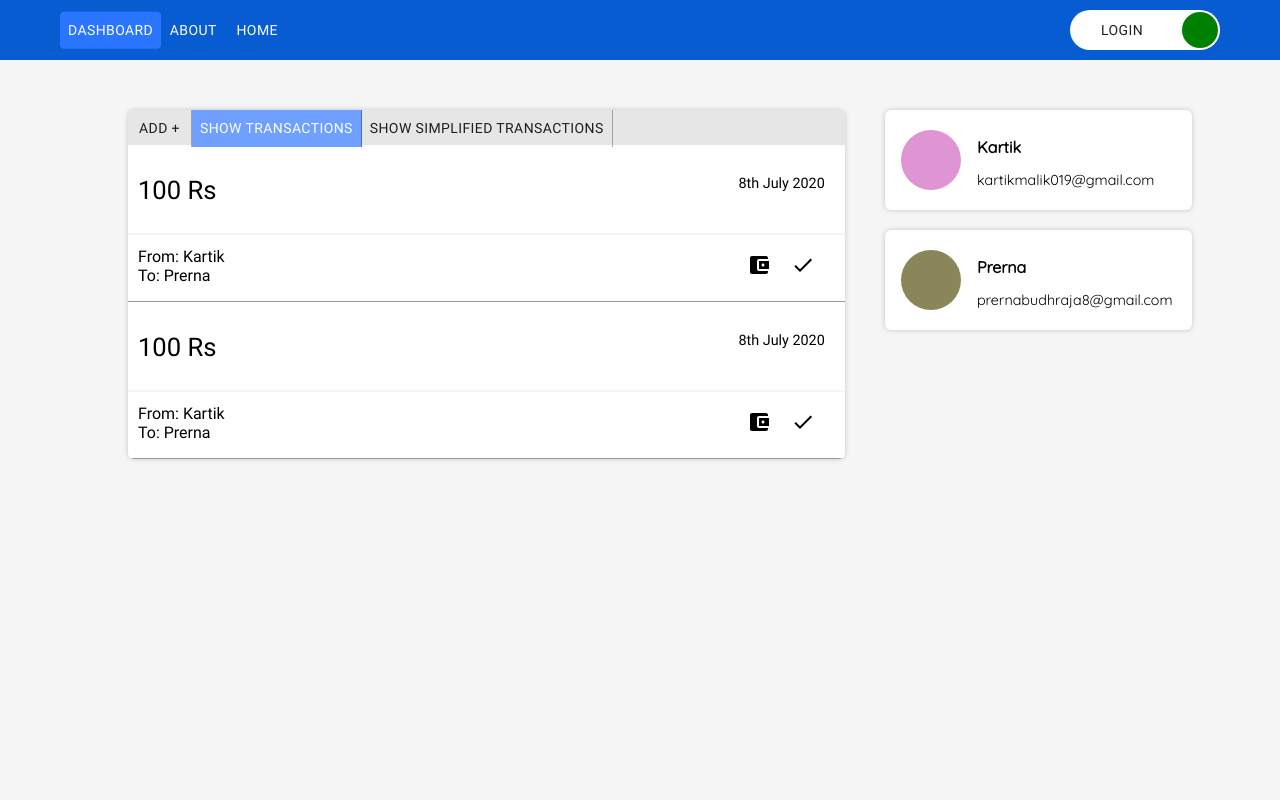
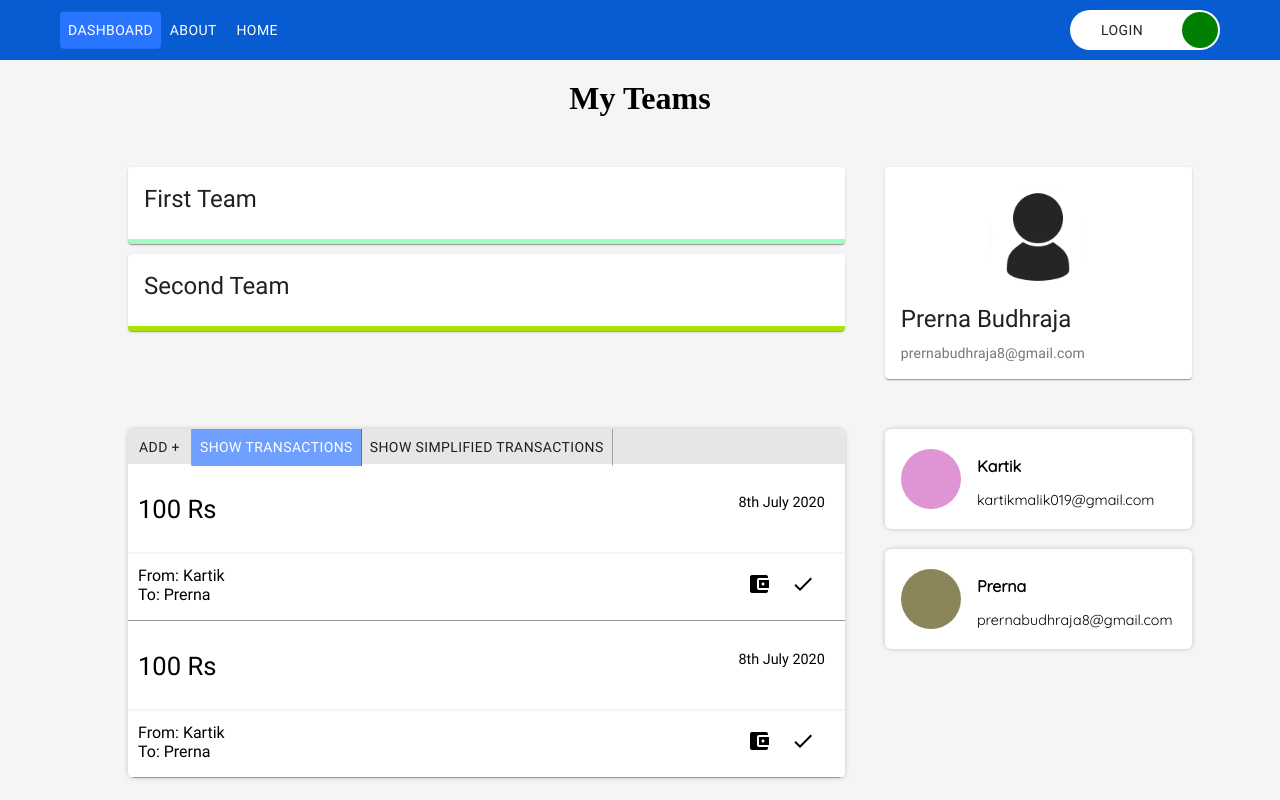
Before and after one commit to malikKartik/cash-flow-app-react, a React (Create React App) app: page /dashboard in a window 1280 px wide. Built offline with nearby package versions, Linux system fonts and the light colour scheme.

Commit message:
my teams

```diff
--- /dev/null
+++ b/src/components/dashboardUtils/myTeams/MyTeams.css
@@ -0,0 +1,9 @@
+.my-teams-container {
+  margin: 0 auto;
+  margin-top: 50px;
+  width: 80%;
+  display: grid;
+  grid-template-columns: 70% 30%;
+  grid-gap: 40px;
+  text-align: left;
+}
--- /dev/null
+++ b/src/components/dashboardUtils/myTeams/MyTeams.js
@@ -0,0 +1,38 @@
+import React from "react";
+import SimpleCard from "../myTeams/myTeamCard/MyTeamCard";
+import MyInformation from "../myTeams/myInformation/MyInformation";
+import "./MyTeams.css";
+
+const teams = [
+  {
+    id: "12355",
+    name: "First Team",
+  },
+  {
+    id: "1235456",
+    name: "Second Team",
+  },
+];
+
+const MyTeams = () => {
+  return (
+    <div>
+      <h1 style={{ marginTop: "20px" }}>My Teams</h1>
+      <div class="my-teams-container">
+        <div>
+          {teams.map((item) => {
+            return <SimpleCard title={item.name} id={item.id}></SimpleCard>;
+          })}
+        </div>
+        <div>
+          <MyInformation
+            name="Prerna Budhraja"
+            email="prernabudhraja8@gmail.com"
+          ></MyInformation>
+        </div>
+      </div>
+    </div>
+  );
+};
+
+export default MyTeams;
--- /dev/null
+++ b/src/components/dashboardUtils/myTeams/myInformation/MyInformation.js
@@ -0,0 +1,47 @@
+import React from "react";
+import { makeStyles } from "@material-ui/core/styles";
+import Card from "@material-ui/core/Card";
+import CardActionArea from "@material-ui/core/CardActionArea";
+import CardContent from "@material-ui/core/CardContent";
+import CardMedia from "@material-ui/core/CardMedia";
+import Typography from "@material-ui/core/Typography";
+import userIcon from "../../../../assets/user.png";
+const useStyles = makeStyles({
+  root: {
+    maxWidth: 345,
+  },
+  media: {
+    height: 140,
+  },
+});
+
+export default function MediaCard(props) {
+  const classes = useStyles();
+
+  return (
+    <Card className={classes.root}>
+      <CardActionArea>
+        <CardMedia
+          className={classes.media}
+          image={userIcon}
+          title="Contemplative Reptile"
+          style={{
+            width: "100px",
+            borderRadius: "50%",
+            margin: "auto auto",
+            height: "100px",
+            marginTop: "20px",
+          }}
+        />
+        <CardContent>
+          <Typography gutterBottom variant="h5" component="h2">
+            {props.name}
+          </Typography>
+          <Typography variant="body2" color="textSecondary" component="p">
+            {props.email}
+          </Typography>
+        </CardContent>
+      </CardActionArea>
+    </Card>
+  );
+}
--- /dev/null
+++ b/src/components/dashboardUtils/myTeams/myTeamCard/MyTeamCard.js
@@ -0,0 +1,47 @@
+import React from "react";
+import { makeStyles } from "@material-ui/core/styles";
+import Card from "@material-ui/core/Card";
+import CardContent from "@material-ui/core/CardContent";
+import Typography from "@material-ui/core/Typography";
+
+const useStyles = makeStyles({
+  root: {
+    minWidth: 275,
+  },
+  bullet: {
+    display: "inline-block",
+    margin: "0 2px",
+    transform: "scale(0.8)",
+  },
+  title: {
+    fontSize: 14,
+  },
+  pos: {
+    marginBottom: 12,
+  },
+});
+
+export default function SimpleCard(props) {
+  const classes = useStyles();
+  return (
+    <Card
+      className={classes.root}
+      style={{
+        marginBottom: "10px",
+        borderBottomColor: `rgba(${Math.floor(
+          Math.random() * 255
+        )},${Math.floor(Math.random() * 255)},${Math.floor(
+          Math.random() * 255
+        )})`,
+        borderBottomWidth: "5px",
+        borderBottomStyle: "solid",
+      }}
+    >
+      <CardContent>
+        <Typography variant="h5" component="h2">
+          {props.title}
+        </Typography>
+      </CardContent>
+    </Card>
+  );
+}
--- a/src/containers/dashboard/Dashboard.js
+++ b/src/containers/dashboard/Dashboard.js
@@ -1,38 +1,53 @@
-import React from 'react'
-import ClearSpace from '../../components/clearSpace/ClearSpace'
-import DashboardNav from '../../components/dashboardNav/DashboardNav'
-import Transaction from '../../components/dashboardUtils/transaction'
-import AddTransaction from '../../components/dashboardUtils/AddTransaction'
-import './Dashboard.css'
-const Dashboard = () =>{
-    const [currentTab,setCurrentTab] = React.useState("transactions")
+import React from "react";
+import ClearSpace from "../../components/clearSpace/ClearSpace";
+import DashboardNav from "../../components/dashboardNav/DashboardNav";
+import Transaction from "../../components/dashboardUtils/transaction";
+import AddTransaction from "../../components/dashboardUtils/AddTransaction";
+import "./Dashboard.css";
+import MyTeams from "../../components/dashboardUtils/myTeams/MyTeams";
+const Dashboard = () => {
+  const [currentTab, setCurrentTab] = React.useState("transactions");
 
-    const renderTransactionsTabContent = () =>{
-        switch(currentTab){
-            case 'transactions':
-                return [0,0].map(item=>{return(<Transaction></Transaction>)})
-            case 'stransactions':
-                return (<h1>Simplified Transaction</h1>)
-            case 'add':
-                return (<AddTransaction></AddTransaction>)
+  const renderTransactionsTabContent = () => {
+    switch (currentTab) {
+      case "transactions":
+        return [0, 0].map((item) => {
+          return <Transaction></Transaction>;
+        });
+      case "stransactions":
+        return <h1>Simplified Transaction</h1>;
+      case "add":
+        return <AddTransaction></AddTransaction>;
       default:
-                return (<p>Something is not right</p>)
+        return <p>Something is not right</p>;
     }
-    }
-    return(
+  };
+  return (
     <div className="dashboard">
       <ClearSpace height="60px"></ClearSpace>
+      <MyTeams></MyTeams>
       <div className="dashboard-container">
         <div className="transactions">
-                    <DashboardNav currentTab={currentTab} setCurrentTab={setCurrentTab}></DashboardNav>
+          <DashboardNav
+            currentTab={currentTab}
+            setCurrentTab={setCurrentTab}
+          ></DashboardNav>
           {/* {currentTab==="transactions"?:null} */}
           {renderTransactionsTabContent()}
         </div>
         <div className="users">
           <div className="user">
             <div className="user-avatar-container">
-                            <div className="user-avatar" style={{
-                                backgroundColor:`rgba(${Math.floor(Math.random()*255)},${Math.floor(Math.random()*255)},${Math.floor(Math.random()*255)})`}}></div>
+              <div
+                className="user-avatar"
+                style={{
+                  backgroundColor: `rgba(${Math.floor(
+                    Math.random() * 255
+                  )},${Math.floor(Math.random() * 255)},${Math.floor(
+                    Math.random() * 255
+                  )})`,
+                }}
+              ></div>
             </div>
             <div className="user-name-email">
               <h5>Kartik</h5>
@@ -41,8 +56,16 @@ const Dashboard = () =>{
           </div>
           <div className="user">
             <div className="user-avatar-container">
-                            <div className="user-avatar" style={{
-                                backgroundColor:`rgba(${Math.floor(Math.random()*255)},${Math.floor(Math.random()*255)},${Math.floor(Math.random()*255)})`}}></div>
+              <div
+                className="user-avatar"
+                style={{
+                  backgroundColor: `rgba(${Math.floor(
+                    Math.random() * 255
+                  )},${Math.floor(Math.random() * 255)},${Math.floor(
+                    Math.random() * 255
+                  )})`,
+                }}
+              ></div>
             </div>
             <div className="user-name-email">
               <h5>Prerna</h5>
@@ -52,7 +75,7 @@ const Dashboard = () =>{
         </div>
       </div>
     </div>
-    )
-}
+  );
+};
 
-export default Dashboard
+export default Dashboard;
```
Also changed, not shown: src/assets/user.png (added), src/components/dashboardUtils/myTeams/myTeamCard/MyTeamCard.css (added). Lines whose indentation alone changed are shown as unchanged.
